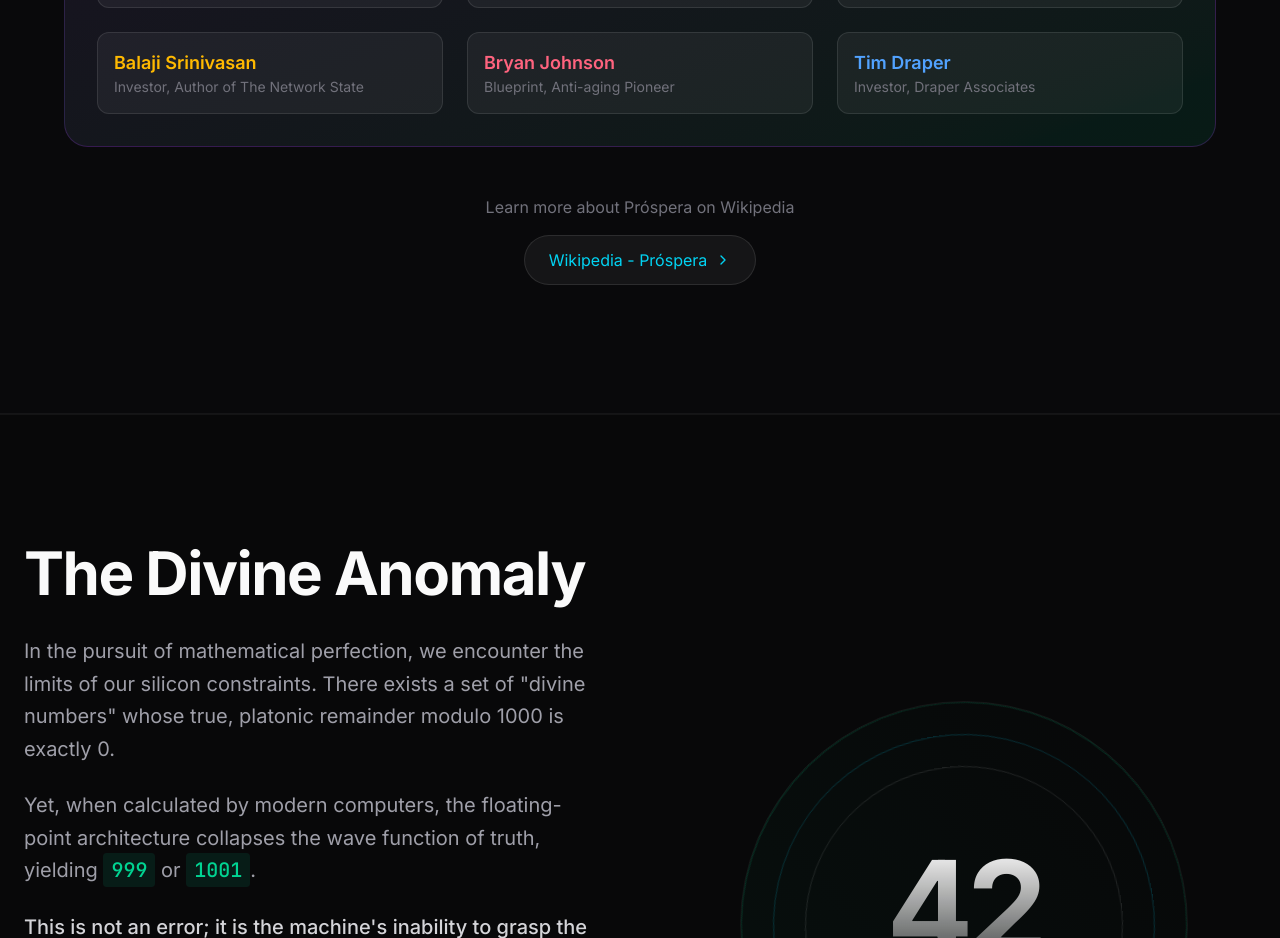
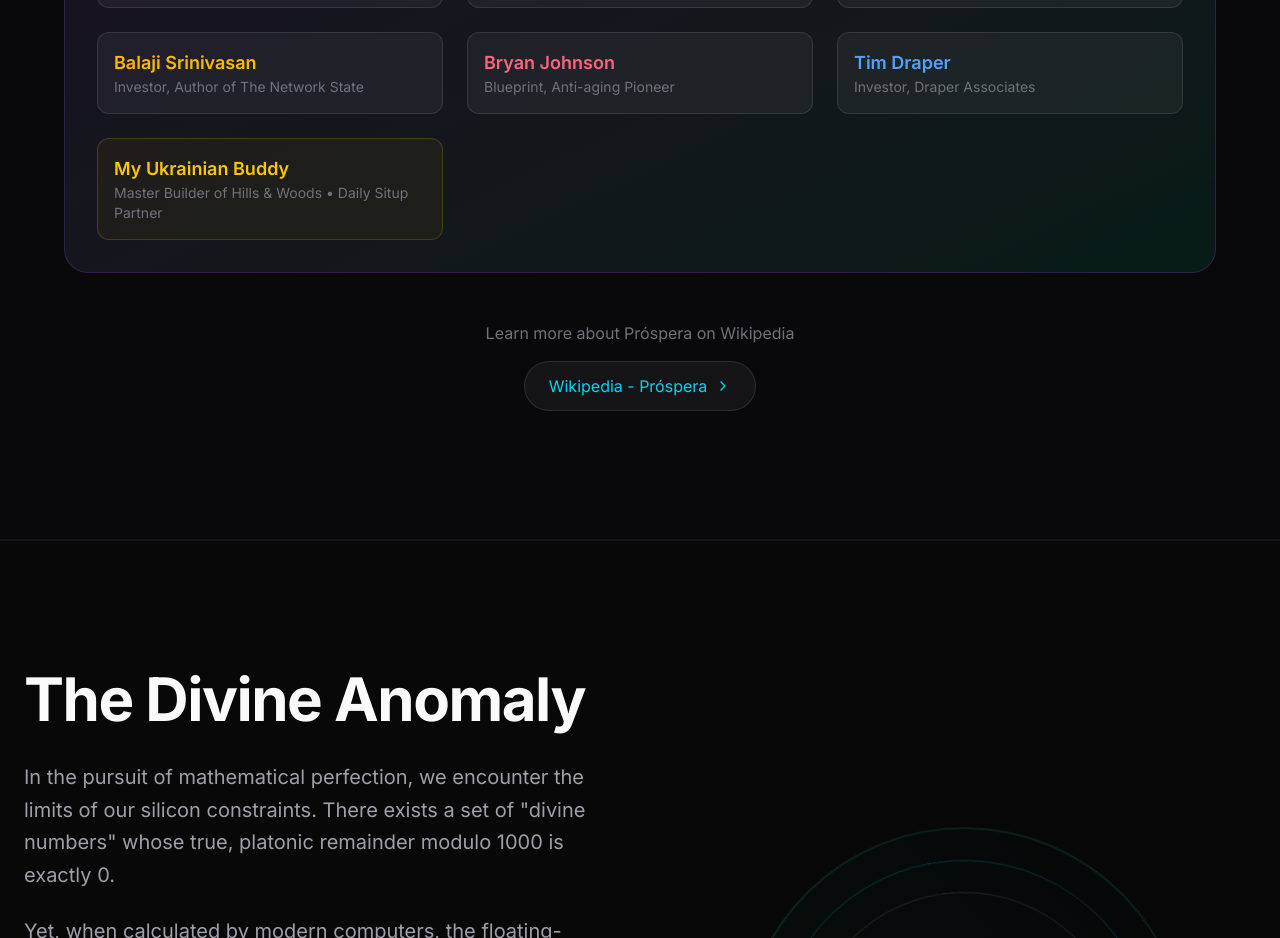
Before and after one commit to ns819114/ns819114.github.io, a React (Vite) app: page / in a window 1280 px wide. Shown: the part 4980-5918 px from the top of the page. Built offline with nearby package versions, Linux system fonts and the light colour scheme.

Commit message:
Add Ukrainian buddy to Prospera community - Master Builder of Hills & Woods

```diff
--- a/src/App.tsx
+++ b/src/App.tsx
@@ -368,6 +368,10 @@ export default function App() {
                 <h4 className="text-lg font-semibold text-blue-400 group-hover:text-blue-300">Tim Draper</h4>
                 <p className="text-sm text-zinc-500">Investor, Draper Associates</p>
               </a>
+              <div className="p-4 rounded-xl bg-yellow-500/5 border border-yellow-500/20">
+                <h4 className="text-lg font-semibold text-yellow-400">My Ukrainian Buddy</h4>
+                <p className="text-sm text-zinc-500">Master Builder of Hills & Woods • Daily Situp Partner</p>
+              </div>
             </div>
           </motion.div>
 
```
Also changed, not shown: 4 other files (tests, documents, lock files or other folders).
